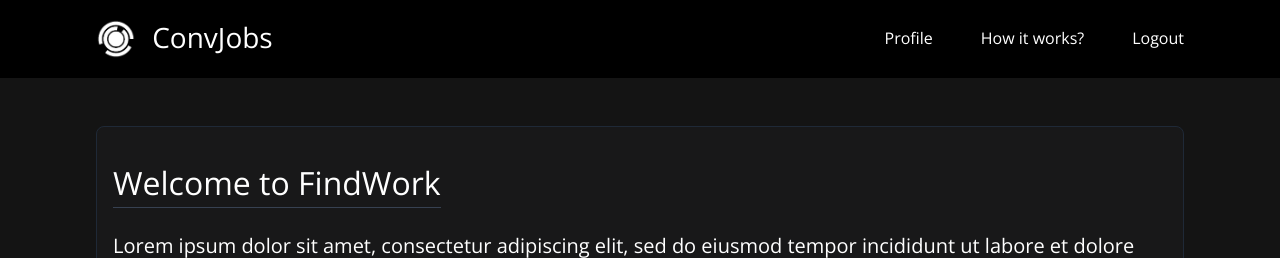
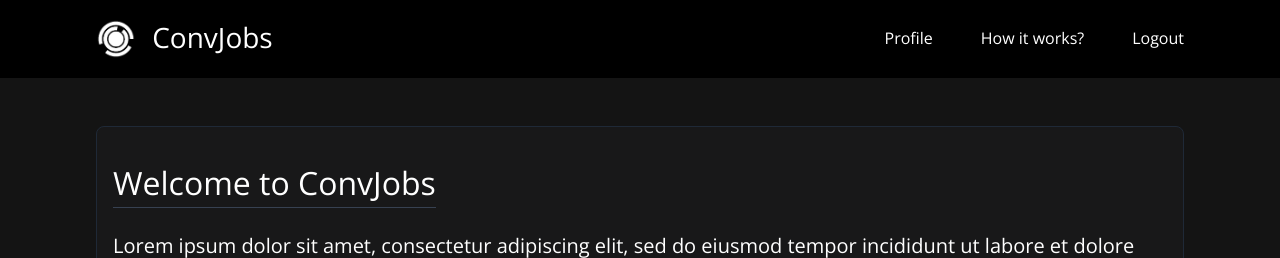
Before and after one commit to mithileshchellappan/convjobs, a React (Vite) app: page / in a window 1280 px wide. Shown: the top 258 px of the page. Built offline with nearby package versions, Linux system fonts and the light colour scheme; no server answers.

Commit message:
rename proj name

```diff
--- a/src/pages/welcome/welcome.tsx
+++ b/src/pages/welcome/welcome.tsx
@@ -13,7 +13,7 @@ const Welcome: React.FC = () => {
           <div>
             <div className="bg-dark-background bg-opacity-90 border border-gray-800 px-4 py-8 mb-2 rounded-lg">
               <h1 className=" w-fit border-b-[1px] border-b-gray-700  mb-6">
-                Welcome to FindWork
+                Welcome to ConvJobs
               </h1>
               <p className="mt-4 text-xl">
                 Lorem ipsum dolor sit amet, consectetur adipiscing elit, sed do
```
